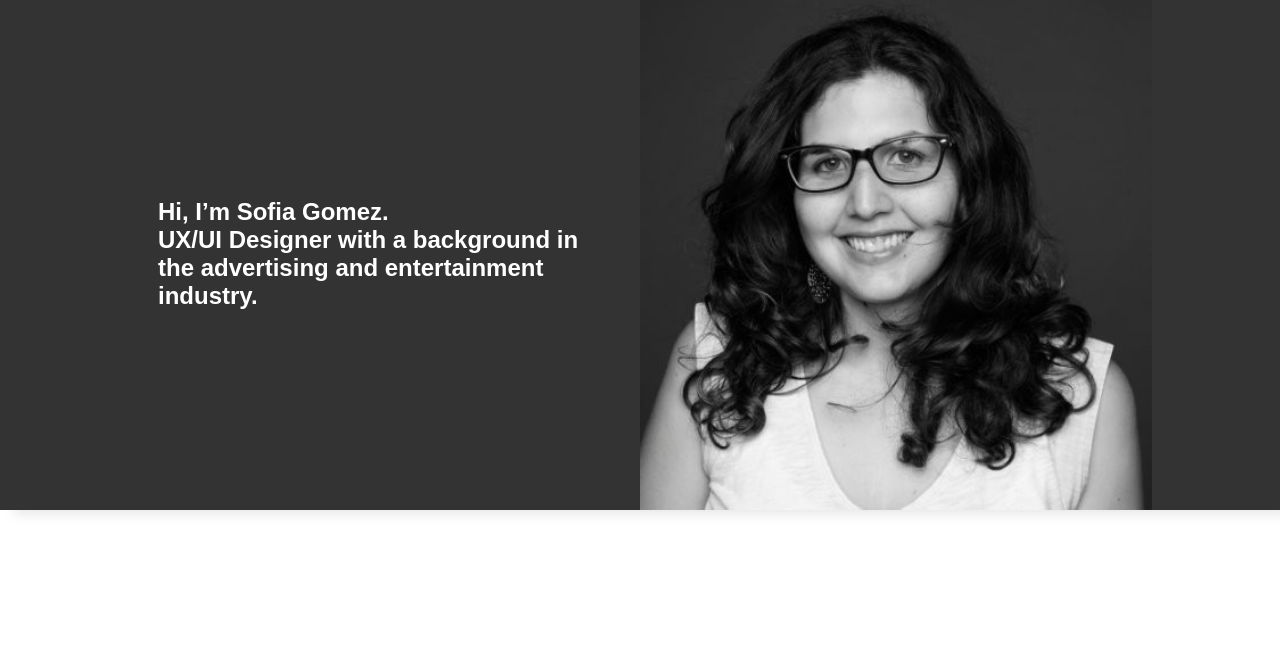
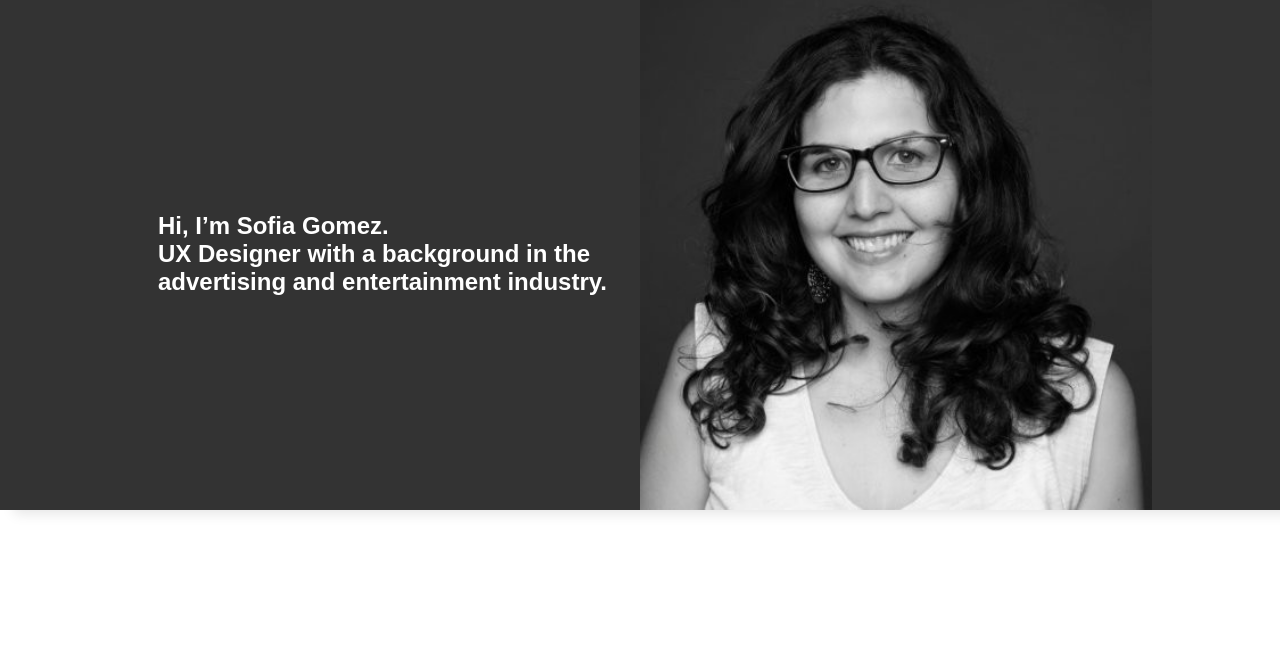
Before and after one commit to sofis123/portfolio, a website: page about.html in a window 1280 px wide. Shown: the part 122-779 px from the top of the page. Drawn offline with Linux system fonts and the light colour scheme.

Commit message:
UX Designer

```diff
--- a/about.html
+++ b/about.html
@@ -50,7 +50,7 @@
         <div class="text">
             <h2>Hi, I’m Sofia Gomez.
                 <br>
-                UX/UI Designer with a background in the advertising and entertainment industry.</h2>
+                UX Designer with a background in the advertising and entertainment industry.</h2>
         </div>
 
         <div class="profile">
```
Also changed, not shown: Screen Shot 2020-04-23 at 10.43.44.png (deleted).
